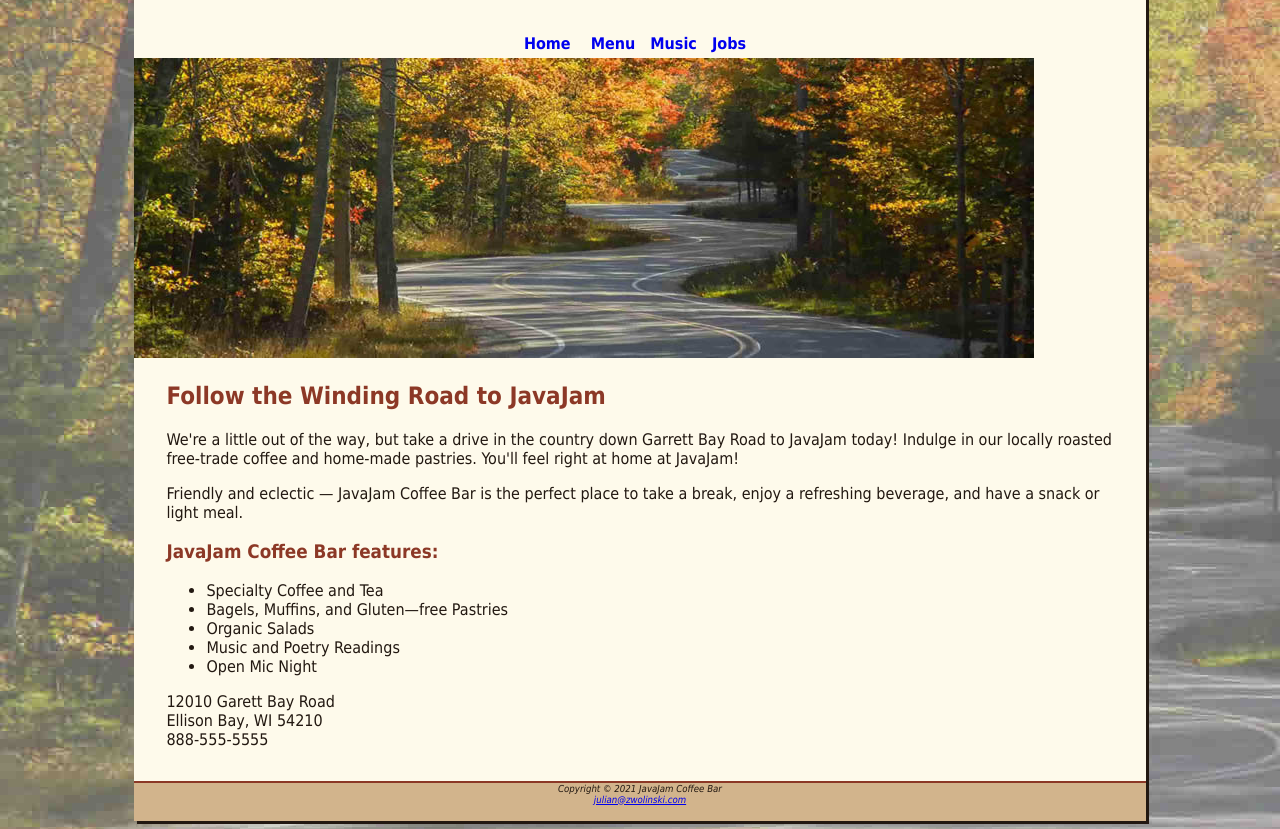
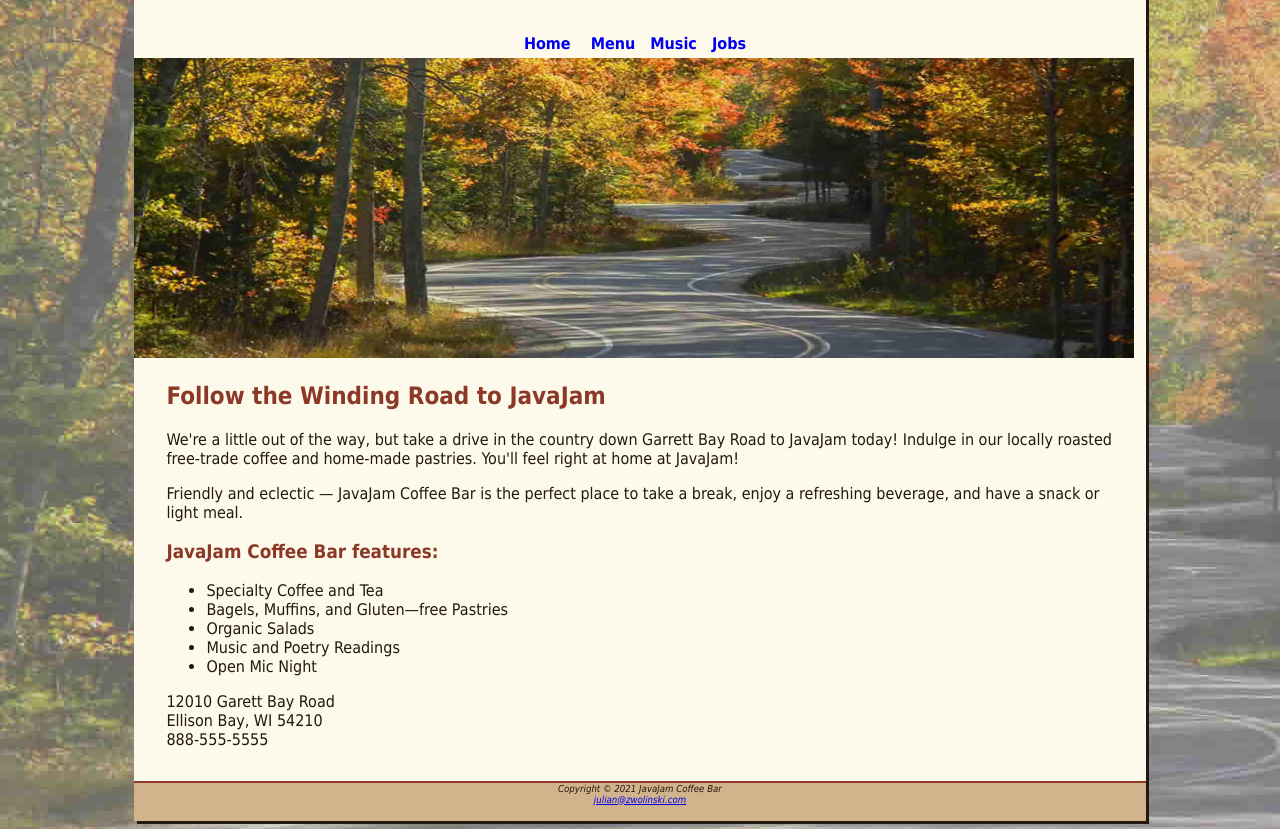
Before and after one commit to ZwolinskiJulian/TB3-CH4_ZwolinskiJulian-javajam-206-S2021, a plain HTML site: page index.html in a window 1280 px wide. Shown: the part 101-930 px from the top of the page. Drawn offline with Linux system fonts and the light colour scheme.

Commit message:
Update index.html

```diff
--- a/index.html
+++ b/index.html
@@ -17,7 +17,7 @@
 <a href="jobs.html">Jobs</a>&nbsp;&nbsp;
 </nav>
 <div id="homehero">
-<img src="hero.jpg" alt="hero" width="900" height="300">
+<img src="hero.jpg" alt="hero" width="1000" height="300">
 </div>
 <main>
 <h2>Follow the Winding Road to JavaJam</h2>
```
